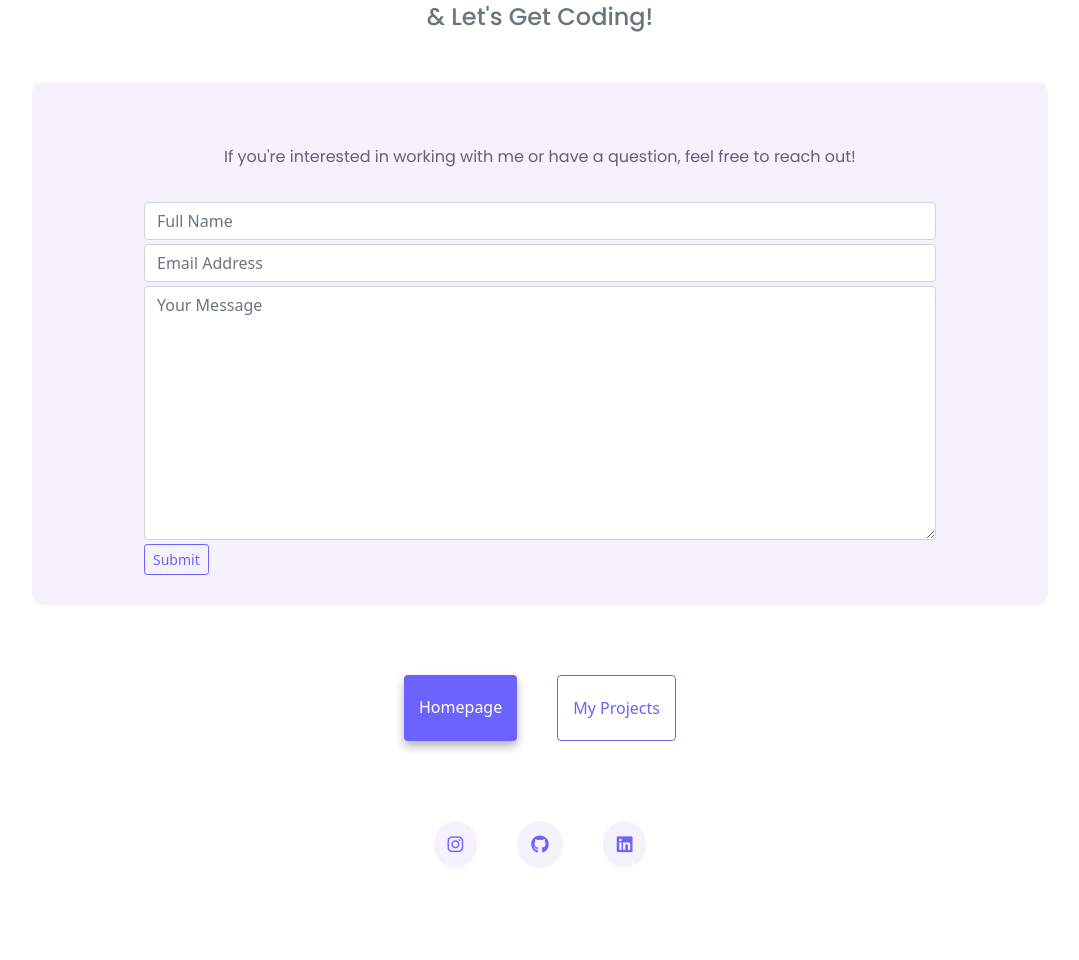
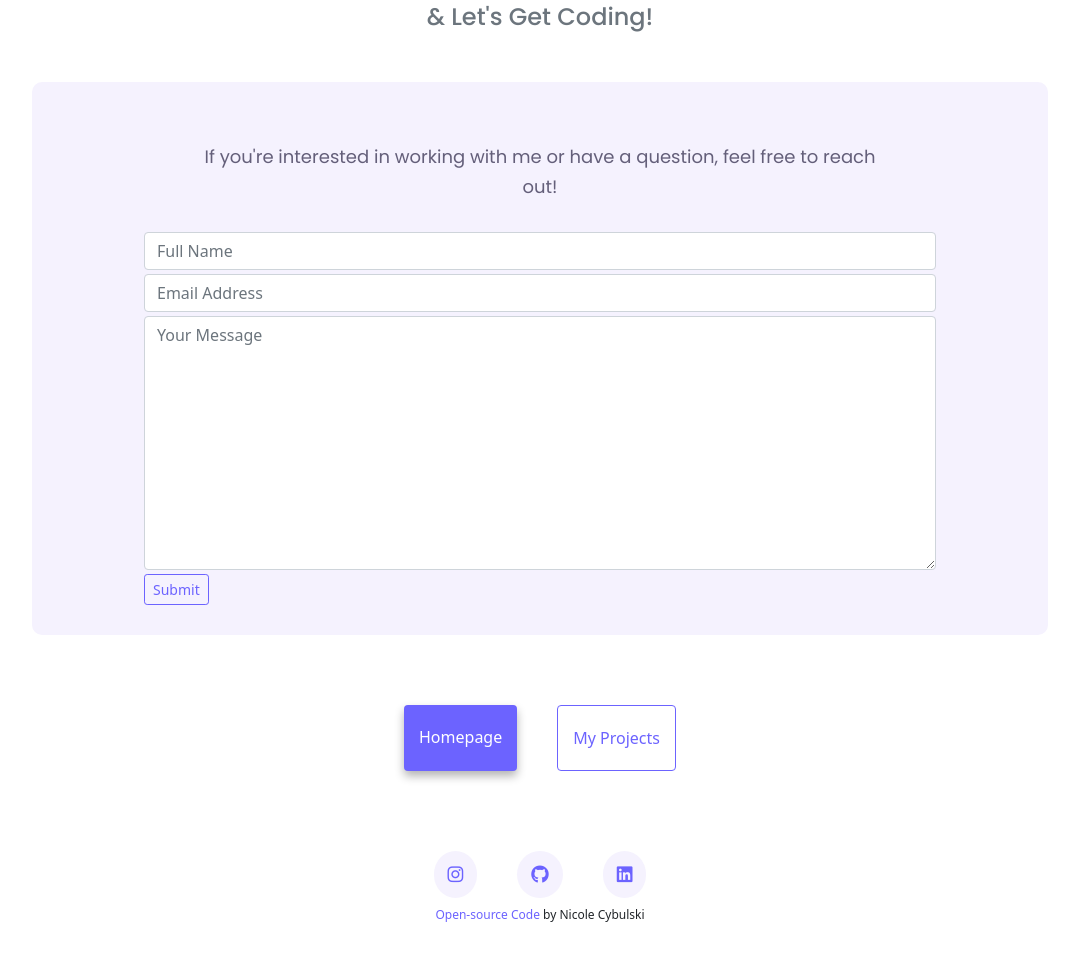
Before and after one commit to neecolacodes/Portfolio-Project, a plain HTML site: page contact.html in a window 1280 px wide. Shown: the part 270-1230 px from the top of the page, without its empty margins (100-1179 px from the left). Before the commit the page ends 1198 px from the top, so only its background shows below. Drawn offline with nearby package versions, Linux system fonts and the light colour scheme.

Commit message:
repository link added to footer

```diff
--- a/contact.html
+++ b/contact.html
@@ -162,6 +162,7 @@
               <i class="fab fa-linkedin"></i
             ></a>
           </div>
+          <div class="text-center mt-2 footer-code"><a href="https://github.com/neecolacodes/Portfolio-Project" target="_blank" class="code-link" title="repository link">Open-source Code</a> by Nicole Cybulski</div>
         </footer>
       </div>
     </div>
--- a/style.css
+++ b/style.css
@@ -41,7 +41,7 @@ h3 {
 
 p {
   font-family: "Poppins", sans-serif;
-  font-size: 16px;
+  font-size: 18px;
   line-height: 30px;
   font-weight: 400;
   color: rgba(39, 33, 66, 0.7);
@@ -109,15 +109,16 @@ footer .social-links a:hover {
   margin: 10px 60px;
 }
 
-.email-link {
-  display: flex;
-  justify-content: center;
+.footer-code {
+  font-size: 12px !important;
+}
+
+.code-link {
   color: var(--primary-color);
-  font-size: 28px;
   text-decoration: none;
 }
 
-.email-link:hover {
+.code-link:hover {
   text-decoration: underline;
 }
 
```
Also changed, not shown: index.html (+1 -0 lines), projects.html (+1 -0 lines), thankyou.html (+6 -0 lines).
